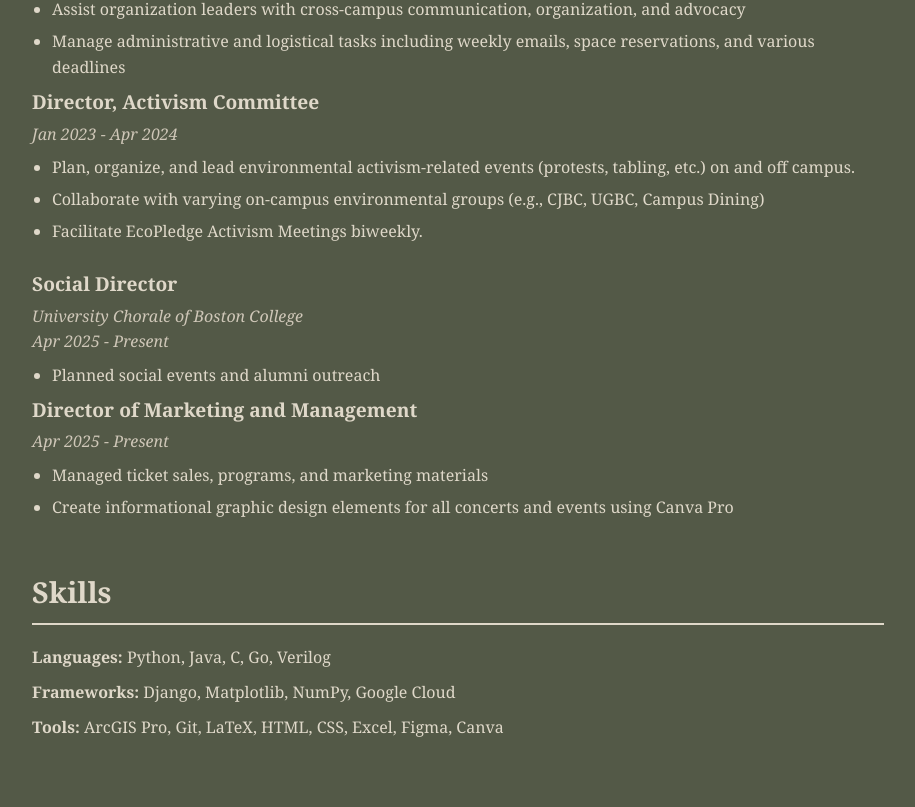
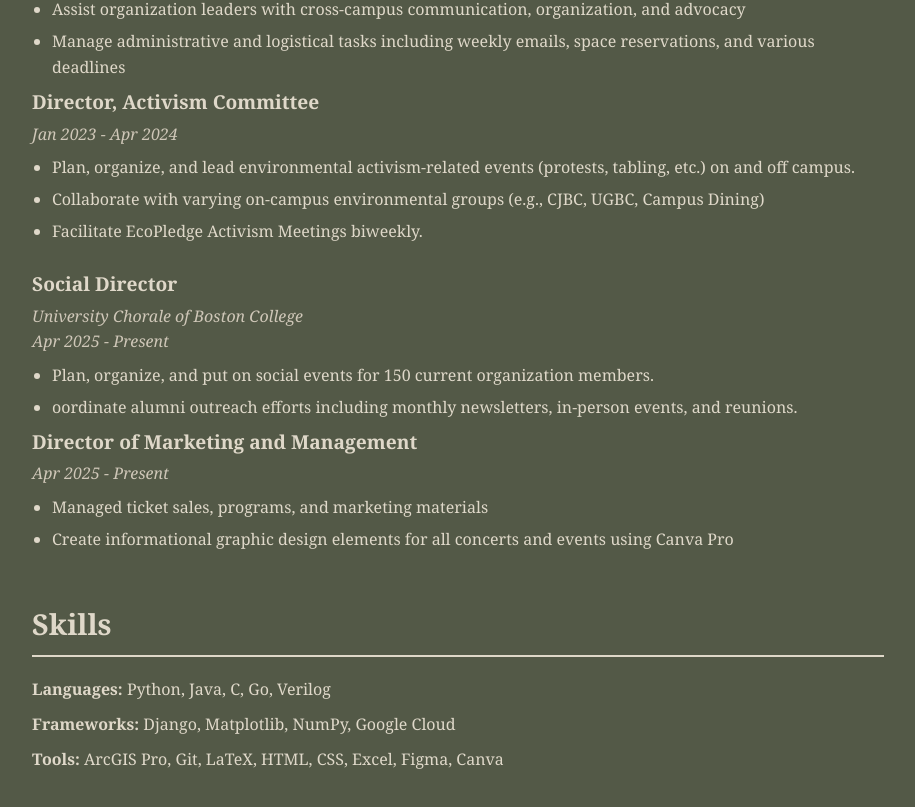
Before and after one commit to rigattis/portfolio-site, a Next.js app: page /experience in a window 1280 px wide. Shown: the part 2305-3112 px from the top of the page, without its empty margins (182-1097 px from the left). Built offline with nearby package versions, Linux system fonts and the light colour scheme.

Commit message:
new role descriptions

```diff
--- a/app/experience/page.tsx
+++ b/app/experience/page.tsx
@@ -193,7 +193,8 @@ export default function ExperiencePage() {
               Apr 2025 - Present
             </p>
             <ul>
-              <li>Planned social events and alumni outreach</li>
+              <li>Plan, organize, and put on social events for 150 current organization members.</li>
+              <li> oordinate alumni outreach efforts including monthly newsletters, in-person events, and reunions.</li>
             </ul>
 
             <h3>Director of Marketing and Management</h3>
```
